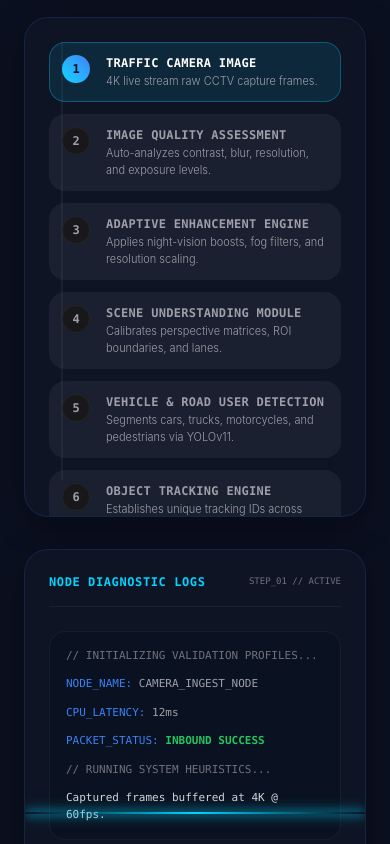
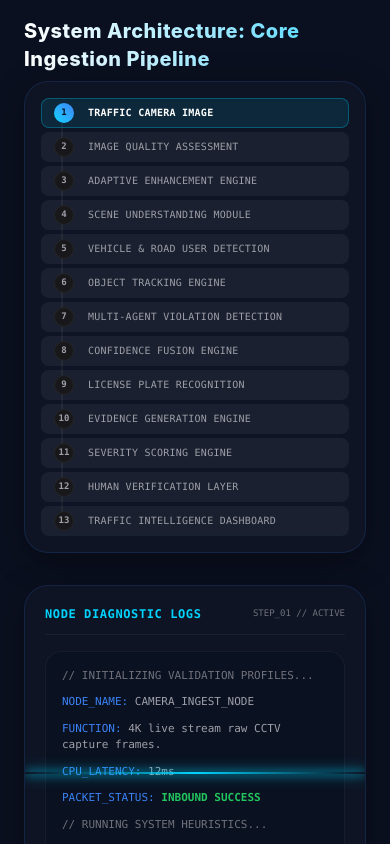
Before and after one commit to nainsirp/TrafficEye, a Next.js app: page / in a window 390 px wide. Shown: the part 7080-7924 px from the top of the page. Built offline with nearby package versions, Linux system fonts and the light colour scheme.

Commit message:
feat: compact core ingestion flowchart and add premium headlines for documentation screenshots

```diff
--- a/src/components/LandingPage.tsx
+++ b/src/components/LandingPage.tsx
@@ -558,10 +558,14 @@ export default function LandingPage({ onEnterDashboard }: LandingPageProps) {
 
             {/* 1. Core Ingestion Pipeline Diagram */}
             {activeArchTab === "core" && (
+              <div className="space-y-6">
+                <h3 className="text-xl md:text-2xl font-outfit font-extrabold text-transparent bg-clip-text bg-gradient-to-r from-white to-[#00D4FF] text-left tracking-wide mb-2">
+                  System Architecture: Core Ingestion Pipeline
+                </h3>
                 <div className="grid grid-cols-1 lg:grid-cols-12 gap-8 items-stretch">
 
-                {/* Stepper Steps (Col 6) */}
-                <div className="lg:col-span-7 glass-panel rounded-3xl p-6 max-h-[500px] overflow-y-auto no-scrollbar space-y-3 relative">
+                  {/* Stepper Steps (Col 7) */}
+                  <div className="lg:col-span-7 glass-panel rounded-3xl p-4 space-y-1 relative">
                     <div className="absolute left-9 top-6 bottom-6 w-0.5 bg-white/5 z-0" />
 
                     {[
@@ -584,14 +588,14 @@ export default function LandingPage({ onEnterDashboard }: LandingPageProps) {
                         <button
                           key={idx}
                           onClick={() => setActiveArchStep(idx)}
-                        className={`w-full flex gap-4 text-left p-3 rounded-2xl border transition-all cursor-pointer relative z-10
+                          className={`w-full flex gap-3.5 items-center text-left py-1 px-3 rounded-lg border transition-all cursor-pointer relative z-10
                             ${isActive
-                            ? "bg-[#00D4FF]/10 border-[#00D4FF]/30 text-white"
+                              ? "bg-[#00D4FF]/10 border-[#00D4FF]/30 text-white font-bold"
                               : "bg-white/5 border-transparent text-zinc-400 hover:text-white"
                             }
                           `}
                         >
-                        <span className={`w-7 h-7 rounded-full flex items-center justify-center text-xs font-bold font-mono shrink-0
+                          <span className={`w-5 h-5 rounded-full flex items-center justify-center text-[9px] font-bold font-mono shrink-0
                             ${isActive
                               ? "bg-gradient-to-tr from-[#00D4FF] to-[#3B82F6] text-[#0B1020]"
                               : "bg-zinc-900 border border-white/5 text-zinc-400"
@@ -599,31 +603,43 @@ export default function LandingPage({ onEnterDashboard }: LandingPageProps) {
                           `}>
                             {idx + 1}
                           </span>
-                        <div className="space-y-0.5">
-                          <h4 className="text-xs font-bold font-mono uppercase tracking-wide">{step.title}</h4>
-                          <p className="text-[11px] text-zinc-400 font-light">{step.desc}</p>
-                        </div>
+                          <span className="text-[10px] font-mono uppercase tracking-wide truncate">{step.title}</span>
                         </button>
                       );
                     })}
                   </div>
 
                   {/* Diagnostic Monitor Logs (Col 5) */}
-                <div className="lg:col-span-5 glass-panel rounded-3xl p-6 flex flex-col justify-between relative overflow-hidden min-h-[300px]">
+                  <div className="lg:col-span-5 glass-panel rounded-3xl p-5 flex flex-col justify-between relative overflow-hidden h-full">
                     <div className="laser-scanner" />
 
-                  <div className="space-y-6">
-                    <div className="flex justify-between items-center border-b border-white/5 pb-4">
+                    <div className="space-y-4">
+                      <div className="flex justify-between items-center border-b border-white/5 pb-3">
                         <span className="text-xs font-mono font-bold text-[#00D4FF] uppercase tracking-wider">Node Diagnostic logs</span>
                         <span className="text-[9px] font-mono text-zinc-500">STEP_0{activeArchStep + 1} // ACTIVE</span>
                       </div>
 
-                    <div className="font-mono text-[11px] text-zinc-400 space-y-3 bg-[#0B1020]/75 p-4 rounded-2xl border border-white/5">
+                      <div className="font-mono text-[11px] text-zinc-400 space-y-2.5 bg-[#0B1020]/75 p-4 rounded-2xl border border-white/5">
                         <p className="text-zinc-500">// INITIALIZING VALIDATION PROFILES...</p>
                         <p><span className="text-[#3b82f6]">NODE_NAME:</span> {[
                           "CAMERA_INGEST_NODE", "QUALITY_AUDIT_NODE", "ADAPTIVE_FILTER_NODE", "CALIBRATION_GEOMETRY_NODE",
                           "YOLO_OBJECT_NODE", "TEMPORAL_TRACK_NODE", "VIOLATION_CLASSIFICATION_NODE", "FUSION_FILTER_NODE",
                           "ANPR_OCR_NODE", "EVIDENCE_COMPACTOR_NODE", "SEVERITY_SCORING_NODE", "HUMAN_AUDIT_NODE", "ANALYTICS_WRITE_NODE"
+                        ][activeArchStep]}</p>
+                        <p><span className="text-[#3b82f6]">FUNCTION:</span> {[
+                          "4K live stream raw CCTV capture frames.",
+                          "Auto-analyzes contrast, blur, resolution, and exposure levels.",
+                          "Applies night-vision boosts, fog filters, and resolution scaling.",
+                          "Calibrates perspective matrices, ROI boundaries, and lanes.",
+                          "Segments cars, trucks, motorcycles, and pedestrians via YOLOv11.",
+                          "Establishes unique tracking IDs across frames using ByteTrack.",
+                          "Runs specialized models checking red lights, helmets, and speed.",
+                          "Aggregates temporal frame indicators to filter transient noise.",
+                          "Localizes and OCR-scans characters using PaddleOCR & TrOCR.",
+                          "Packs overlays, speed telemetry, timestamp, and signature crop.",
+                          "Calculates risk hazard index (1-100) based on speed and density.",
+                          "Pushes flagged packages to officer audit queues.",
+                          "Dispatches database writes to populate analytics panels."
                         ][activeArchStep]}</p>
                         <p><span className="text-[#3b82f6]">CPU_LATENCY:</span> {[
                           "12ms", "8ms", "15ms", "6ms", "28ms", "14ms", "32ms", "5ms", "42ms", "18ms", "4ms", "Variable", "10ms"
@@ -649,6 +665,7 @@ export default function LandingPage({ onEnterDashboard }: LandingPageProps) {
                         </p>
                       </div>
                     </div>
+                  </div>
 
                   <div className="bg-[#111827]/70 border border-white/5 rounded-2xl p-4 flex items-center gap-3.5 mt-6 z-10">
                     <Cpu className="w-5 h-5 text-[#00D4FF] shrink-0" />
@@ -659,17 +676,20 @@ export default function LandingPage({ onEnterDashboard }: LandingPageProps) {
                       </span>
                     </div>
                   </div>
+
                 </div>
-
               </div>
             )}
 
             {/* 2. LPR Subsystem Flowchart */}
             {activeArchTab === "lpr" && (
+              <div className="space-y-6">
+                <h3 className="text-xl md:text-2xl font-outfit font-extrabold text-transparent bg-clip-text bg-gradient-to-r from-white to-[#00D4FF] text-left tracking-wide mb-2">
+                  Module 8: License Plate Recognition Subsystem
+                </h3>
                 <div className="space-y-8">
                   {/* Horizontal flow blocks */}
                   <div className="grid grid-cols-1 md:grid-cols-4 gap-6 relative">
-
                     {[
                       { step: "Vehicle Detection", model: "YOLOv11 Chassis localization", icon: Video },
                       { step: "Plate Detection", model: "Spatial region segmentation", icon: Eye },
@@ -734,10 +754,15 @@ export default function LandingPage({ onEnterDashboard }: LandingPageProps) {
                     </div>
                   </div>
                 </div>
+              </div>
             )}
 
             {/* 3. Human-in-the-Loop Workflow Branching */}
             {activeArchTab === "hitl" && (
+              <div className="space-y-6">
+                <h3 className="text-xl md:text-2xl font-outfit font-extrabold text-transparent bg-clip-text bg-gradient-to-r from-white to-[#00D4FF] text-left tracking-wide mb-2">
+                  Module 12: Human-in-the-Loop Verification Workflow
+                </h3>
                 <div className="space-y-8">
 
                   {/* Decision Branching Flow diagram */}
@@ -815,6 +840,7 @@ export default function LandingPage({ onEnterDashboard }: LandingPageProps) {
                     </div>
                   </div>
 
+                </div>
               </div>
             )}
 
```
Lines whose indentation alone changed are shown as unchanged.
